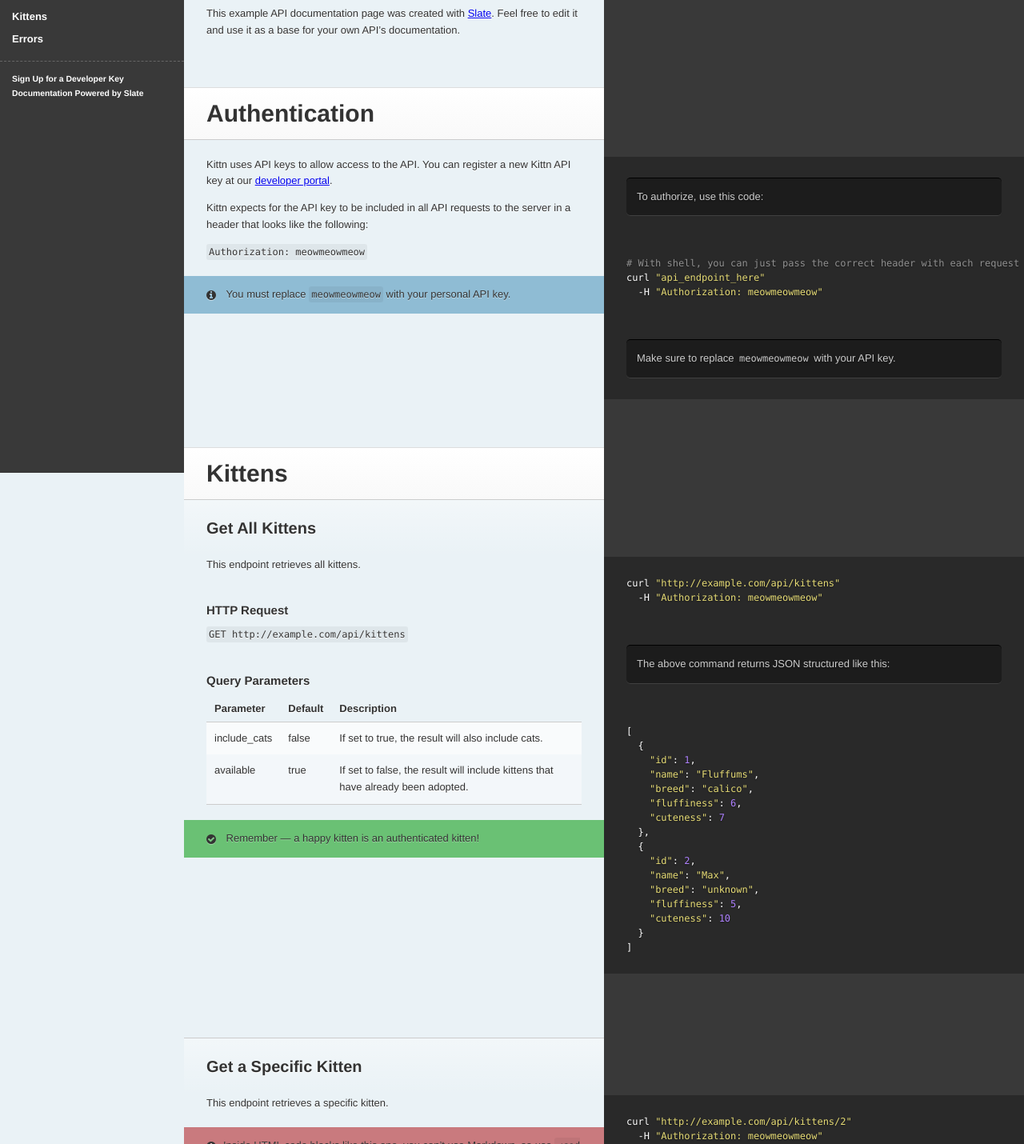
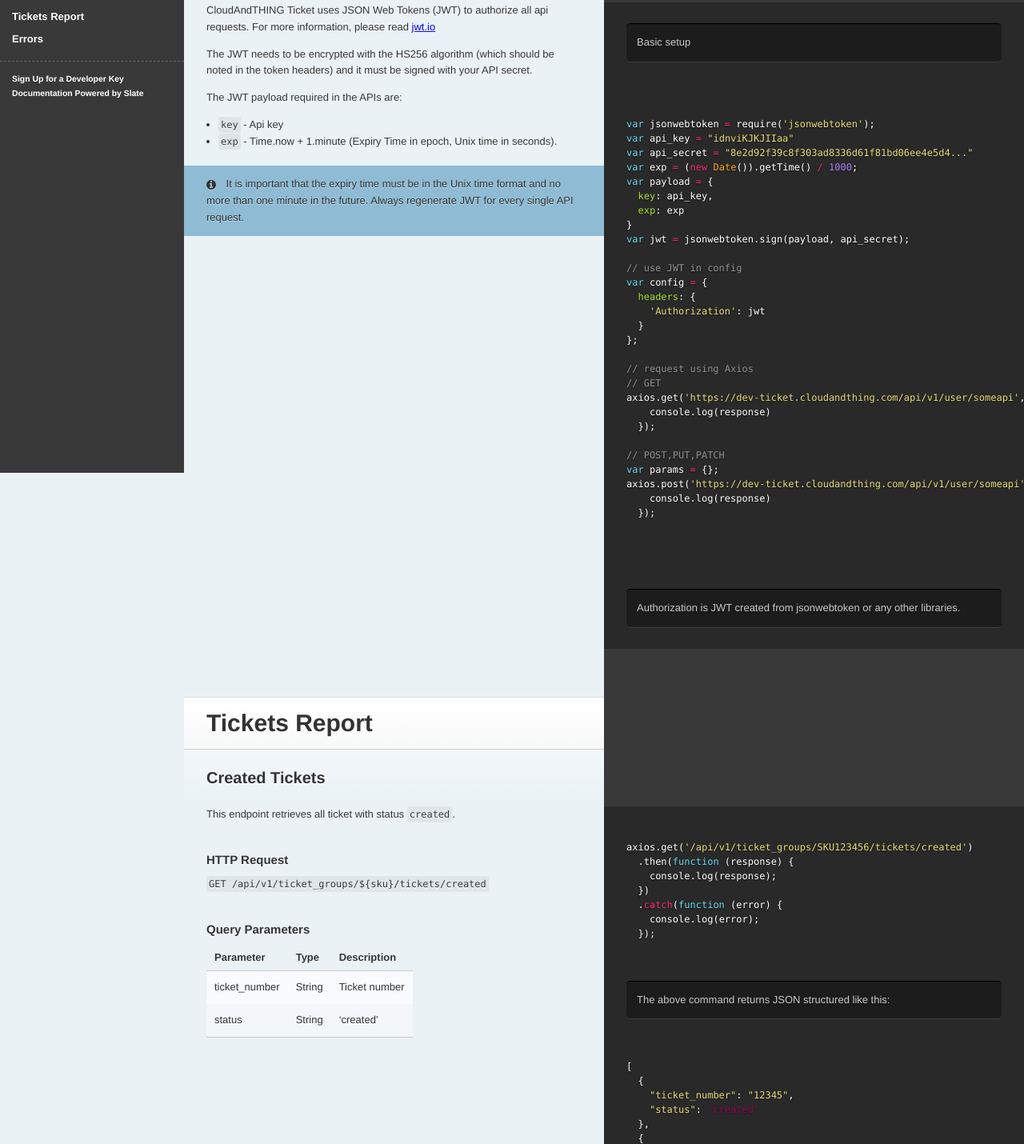
Before and after one commit to ml-cnt/apis, a plain HTML site: page index.html in a window 1280 px wide. Shown: the part 209-1639 px from the top of the page at 80% size. Drawn offline with Linux system fonts and the light colour scheme.

Commit message:
publish: added ticket example
generated from commit a21fd3e44b837336bf05962469b6c7a13bfe0ce4

```diff
--- a/index.html
+++ b/index.html
@@ -200,7 +200,7 @@
       <script src="javascripts/all.js"></script>
   </head>
 
-  <body class="index" data-languages="[&quot;shell&quot;,&quot;ruby&quot;,&quot;python&quot;,&quot;javascript&quot;]">
+  <body class="index" data-languages="[&quot;javascript&quot;]">
     <a href="#" id="nav-button">
       <span>
         NAV
@@ -210,9 +210,6 @@
     <div class="tocify-wrapper">
       <img src="images/logo.png" alt="Logo" />
         <div class="lang-selector">
-              <a href="#" data-language-name="shell">shell</a>
-              <a href="#" data-language-name="ruby">ruby</a>
-              <a href="#" data-language-name="python">python</a>
               <a href="#" data-language-name="javascript">javascript</a>
         </div>
         <div class="search">
@@ -232,159 +229,112 @@
 
           <h1 id="introduction">Introduction</h1>
 
-<p>Welcome to the Kittn API! You can use our API to access Kittn API endpoints, which can get information on various cats, kittens, and breeds in our database.</p>
-
-<p>We have language bindings in Shell, Ruby, and Python! You can view code examples in the dark area to the right, and you can switch the programming language of the examples with the tabs in the top right.</p>
-
-<p>This example API documentation page was created with <a href="https://github.com/tripit/slate">Slate</a>. Feel free to edit it and use it as a base for your own API&rsquo;s documentation.</p>
-
           <h1 id="authentication">Authentication</h1>
 
 <blockquote>
-<p>To authorize, use this code:</p>
+<p>Basic setup</p>
 </blockquote>
-<pre class="highlight ruby tab-ruby"><code><span class="nb">require</span> <span class="s1">'kittn'</span>
+<pre class="highlight javascript tab-javascript"><code>
+<span class="kd">var</span> <span class="nx">jsonwebtoken</span> <span class="o">=</span> <span class="nx">require</span><span class="p">(</span><span class="s1">'jsonwebtoken'</span><span class="p">);</span>
+<span class="kd">var</span> <span class="nx">api_key</span> <span class="o">=</span> <span class="s2">"idnviKJKJIIaa"</span>
+<span class="kd">var</span> <span class="nx">api_secret</span> <span class="o">=</span> <span class="s2">"8e2d92f39c8f303ad8336d61f81bd06ee4e5d4..."</span>
+<span class="kd">var</span> <span class="nx">exp</span> <span class="o">=</span> <span class="p">(</span><span class="k">new</span> <span class="nb">Date</span><span class="p">()).</span><span class="nx">getTime</span><span class="p">()</span> <span class="o">/</span> <span class="mi">1000</span><span class="p">;</span>
+<span class="kd">var</span> <span class="nx">payload</span> <span class="o">=</span> <span class="p">{</span>
+  <span class="na">key</span><span class="p">:</span> <span class="nx">api_key</span><span class="p">,</span>
+  <span class="na">exp</span><span class="p">:</span> <span class="nx">exp</span>
+<span class="p">}</span>
+<span class="kd">var</span> <span class="nx">jwt</span> <span class="o">=</span> <span class="nx">jsonwebtoken</span><span class="p">.</span><span class="nx">sign</span><span class="p">(</span><span class="nx">payload</span><span class="p">,</span> <span class="nx">api_secret</span><span class="p">);</span>
 
-<span class="n">api</span> <span class="o">=</span> <span class="no">Kittn</span><span class="o">::</span><span class="no">APIClient</span><span class="p">.</span><span class="nf">authorize!</span><span class="p">(</span><span class="s1">'meowmeowmeow'</span><span class="p">)</span>
-</code></pre><pre class="highlight python tab-python"><code><span class="kn">import</span> <span class="nn">kittn</span>
+<span class="c1">// use JWT in config</span>
+<span class="kd">var</span> <span class="nx">config</span> <span class="o">=</span> <span class="p">{</span>
+  <span class="na">headers</span><span class="p">:</span> <span class="p">{</span>
+    <span class="s1">'Authorization'</span><span class="p">:</span> <span class="nx">jwt</span>
+  <span class="p">}</span>
+<span class="p">};</span>
 
-<span class="n">api</span> <span class="o">=</span> <span class="n">kittn</span><span class="o">.</span><span class="n">authorize</span><span class="p">(</span><span class="s">'meowmeowmeow'</span><span class="p">)</span>
-</code></pre><pre class="highlight shell tab-shell"><code><span class="c"># With shell, you can just pass the correct header with each request</span>
-curl <span class="s2">"api_endpoint_here"</span>
-  -H <span class="s2">"Authorization: meowmeowmeow"</span>
-</code></pre><pre class="highlight javascript tab-javascript"><code><span class="kr">const</span> <span class="nx">kittn</span> <span class="o">=</span> <span class="nx">require</span><span class="p">(</span><span class="s1">'kittn'</span><span class="p">);</span>
+<span class="c1">// request using Axios</span>
+<span class="c1">// GET</span>
+<span class="nx">axios</span><span class="p">.</span><span class="nx">get</span><span class="p">(</span><span class="s1">'https://dev-ticket.cloudandthing.com/api/v1/user/someapi'</span><span class="p">,</span> <span class="nx">config</span><span class="p">).</span><span class="nx">then</span><span class="p">(</span><span class="kd">function</span><span class="p">(</span><span class="nx">response</span><span class="p">){</span>
+    <span class="nx">console</span><span class="p">.</span><span class="nx">log</span><span class="p">(</span><span class="nx">response</span><span class="p">)</span>
+  <span class="p">});</span>
 
-<span class="kd">let</span> <span class="nx">api</span> <span class="o">=</span> <span class="nx">kittn</span><span class="p">.</span><span class="nx">authorize</span><span class="p">(</span><span class="s1">'meowmeowmeow'</span><span class="p">);</span>
+<span class="c1">// POST,PUT,PATCH</span>
+<span class="kd">var</span> <span class="nx">params</span> <span class="o">=</span> <span class="p">{};</span>
+<span class="nx">axios</span><span class="p">.</span><span class="nx">post</span><span class="p">(</span><span class="s1">'https://dev-ticket.cloudandthing.com/api/v1/user/someapi'</span><span class="p">,</span> <span class="nx">params</span><span class="p">,</span> <span class="nx">config</span><span class="p">).</span><span class="nx">then</span><span class="p">(</span><span class="kd">function</span><span class="p">(</span><span class="nx">response</span><span class="p">){</span>
+    <span class="nx">console</span><span class="p">.</span><span class="nx">log</span><span class="p">(</span><span class="nx">response</span><span class="p">)</span>
+  <span class="p">});</span>
+
+
 </code></pre>
 <blockquote>
-<p>Make sure to replace <code class="prettyprint">meowmeowmeow</code> with your API key.</p>
+<p>Authorization is JWT created from jsonwebtoken or any other libraries.</p>
 </blockquote>
 
-<p>Kittn uses API keys to allow access to the API. You can register a new Kittn API key at our <a href="http://example.com/developers">developer portal</a>.</p>
+<p>CloudAndTHING Ticket uses JSON Web Tokens (JWT) to authorize all api requests. For more information, please read <a href="https://jwt.io">jwt.io</a></p>
 
-<p>Kittn expects for the API key to be included in all API requests to the server in a header that looks like the following:</p>
+<p>The JWT needs to be encrypted with the HS256 algorithm (which should be noted in the token headers) and it must be signed with your API secret.</p>
 
-<p><code class="prettyprint">Authorization: meowmeowmeow</code></p>
+<p>The JWT payload required in the APIs are:</p>
+
+<ul>
+<li><code class="prettyprint">key</code> - Api key</li>
+<li><code class="prettyprint">exp</code> - Time.now + 1.minute (Expiry Time in epoch, Unix time in seconds).</li>
+</ul>
 
 <aside class="notice">
-You must replace <code>meowmeowmeow</code> with your personal API key.
+It is important that the expiry time must be in the Unix time format and no more than one minute in the future. Always regenerate JWT for every single API request.
 </aside>
 
-          <h1 id="kittens">Kittens</h1>
+          <h1 id="tickets-report">Tickets Report</h1>
 
-<h2 id="get-all-kittens">Get All Kittens</h2>
-<pre class="highlight ruby tab-ruby"><code><span class="nb">require</span> <span class="s1">'kittn'</span>
-
-<span class="n">api</span> <span class="o">=</span> <span class="no">Kittn</span><span class="o">::</span><span class="no">APIClient</span><span class="p">.</span><span class="nf">authorize!</span><span class="p">(</span><span class="s1">'meowmeowmeow'</span><span class="p">)</span>
-<span class="n">api</span><span class="p">.</span><span class="nf">kittens</span><span class="p">.</span><span class="nf">get</span>
-</code></pre><pre class="highlight python tab-python"><code><span class="kn">import</span> <span class="nn">kittn</span>
-
-<span class="n">api</span> <span class="o">=</span> <span class="n">kittn</span><span class="o">.</span><span class="n">authorize</span><span class="p">(</span><span class="s">'meowmeowmeow'</span><span class="p">)</span>
-<span class="n">api</span><span class="o">.</span><span class="n">kittens</span><span class="o">.</span><span class="n">get</span><span class="p">()</span>
-</code></pre><pre class="highlight shell tab-shell"><code>curl <span class="s2">"http://example.com/api/kittens"</span>
-  -H <span class="s2">"Authorization: meowmeowmeow"</span>
-</code></pre><pre class="highlight javascript tab-javascript"><code><span class="kr">const</span> <span class="nx">kittn</span> <span class="o">=</span> <span class="nx">require</span><span class="p">(</span><span class="s1">'kittn'</span><span class="p">);</span>
-
-<span class="kd">let</span> <span class="nx">api</span> <span class="o">=</span> <span class="nx">kittn</span><span class="p">.</span><span class="nx">authorize</span><span class="p">(</span><span class="s1">'meowmeowmeow'</span><span class="p">);</span>
-<span class="kd">let</span> <span class="nx">kittens</span> <span class="o">=</span> <span class="nx">api</span><span class="p">.</span><span class="nx">kittens</span><span class="p">.</span><span class="nx">get</span><span class="p">();</span>
+          <h2 id="created-tickets">Created Tickets</h2>
+<pre class="highlight javascript tab-javascript"><code>
+<span class="nx">axios</span><span class="p">.</span><span class="nx">get</span><span class="p">(</span><span class="s1">'/api/v1/ticket_groups/SKU123456/tickets/created'</span><span class="p">)</span>
+  <span class="p">.</span><span class="nx">then</span><span class="p">(</span><span class="kd">function</span> <span class="p">(</span><span class="nx">response</span><span class="p">)</span> <span class="p">{</span>
+    <span class="nx">console</span><span class="p">.</span><span class="nx">log</span><span class="p">(</span><span class="nx">response</span><span class="p">);</span>
+  <span class="p">})</span>
+  <span class="p">.</span><span class="k">catch</span><span class="p">(</span><span class="kd">function</span> <span class="p">(</span><span class="nx">error</span><span class="p">)</span> <span class="p">{</span>
+    <span class="nx">console</span><span class="p">.</span><span class="nx">log</span><span class="p">(</span><span class="nx">error</span><span class="p">);</span>
+  <span class="p">});</span>
 </code></pre>
 <blockquote>
 <p>The above command returns JSON structured like this:</p>
 </blockquote>
 <pre class="highlight json tab-json"><code><span class="p">[</span><span class="w">
   </span><span class="p">{</span><span class="w">
-    </span><span class="s2">"id"</span><span class="p">:</span><span class="w"> </span><span class="mi">1</span><span class="p">,</span><span class="w">
-    </span><span class="s2">"name"</span><span class="p">:</span><span class="w"> </span><span class="s2">"Fluffums"</span><span class="p">,</span><span class="w">
-    </span><span class="s2">"breed"</span><span class="p">:</span><span class="w"> </span><span class="s2">"calico"</span><span class="p">,</span><span class="w">
-    </span><span class="s2">"fluffiness"</span><span class="p">:</span><span class="w"> </span><span class="mi">6</span><span class="p">,</span><span class="w">
-    </span><span class="s2">"cuteness"</span><span class="p">:</span><span class="w"> </span><span class="mi">7</span><span class="w">
+    </span><span class="s2">"ticket_number"</span><span class="p">:</span><span class="w"> </span><span class="s2">"12345"</span><span class="p">,</span><span class="w">
+    </span><span class="s2">"status"</span><span class="p">:</span><span class="w"> </span><span class="err">'created'</span><span class="w">
   </span><span class="p">},</span><span class="w">
   </span><span class="p">{</span><span class="w">
-    </span><span class="s2">"id"</span><span class="p">:</span><span class="w"> </span><span class="mi">2</span><span class="p">,</span><span class="w">
-    </span><span class="s2">"name"</span><span class="p">:</span><span class="w"> </span><span class="s2">"Max"</span><span class="p">,</span><span class="w">
-    </span><span class="s2">"breed"</span><span class="p">:</span><span class="w"> </span><span class="s2">"unknown"</span><span class="p">,</span><span class="w">
-    </span><span class="s2">"fluffiness"</span><span class="p">:</span><span class="w"> </span><span class="mi">5</span><span class="p">,</span><span class="w">
-    </span><span class="s2">"cuteness"</span><span class="p">:</span><span class="w"> </span><span class="mi">10</span><span class="w">
+    </span><span class="s2">"ticket_number"</span><span class="p">:</span><span class="w"> </span><span class="s2">"12346"</span><span class="p">,</span><span class="w">
+    </span><span class="s2">"status"</span><span class="p">:</span><span class="w"> </span><span class="err">'created'</span><span class="w">
   </span><span class="p">}</span><span class="w">
 </span><span class="p">]</span><span class="w">
 </span></code></pre>
-<p>This endpoint retrieves all kittens.</p>
+<p>This endpoint retrieves all ticket with status <code class="prettyprint">created</code>.</p>
 
 <h3 id="http-request">HTTP Request</h3>
 
-<p><code class="prettyprint">GET http://example.com/api/kittens</code></p>
+<p><code class="prettyprint">GET /api/v1/ticket_groups/${sku}/tickets/created</code></p>
 
 <h3 id="query-parameters">Query Parameters</h3>
 
 <table><thead>
 <tr>
 <th>Parameter</th>
-<th>Default</th>
+<th>Type</th>
 <th>Description</th>
 </tr>
 </thead><tbody>
 <tr>
-<td>include_cats</td>
-<td>false</td>
-<td>If set to true, the result will also include cats.</td>
+<td>ticket_number</td>
+<td>String</td>
+<td>Ticket number</td>
 </tr>
 <tr>
-<td>available</td>
-<td>true</td>
-<td>If set to false, the result will include kittens that have already been adopted.</td>
-</tr>
-</tbody></table>
-
-<aside class="success">
-Remember — a happy kitten is an authenticated kitten!
-</aside>
-
-<h2 id="get-a-specific-kitten">Get a Specific Kitten</h2>
-<pre class="highlight ruby tab-ruby"><code><span class="nb">require</span> <span class="s1">'kittn'</span>
-
-<span class="n">api</span> <span class="o">=</span> <span class="no">Kittn</span><span class="o">::</span><span class="no">APIClient</span><span class="p">.</span><span class="nf">authorize!</span><span class="p">(</span><span class="s1">'meowmeowmeow'</span><span class="p">)</span>
-<span class="n">api</span><span class="p">.</span><span class="nf">kittens</span><span class="p">.</span><span class="nf">get</span><span class="p">(</span><span class="mi">2</span><span class="p">)</span>
-</code></pre><pre class="highlight python tab-python"><code><span class="kn">import</span> <span class="nn">kittn</span>
-
-<span class="n">api</span> <span class="o">=</span> <span class="n">kittn</span><span class="o">.</span><span class="n">authorize</span><span class="p">(</span><span class="s">'meowmeowmeow'</span><span class="p">)</span>
-<span class="n">api</span><span class="o">.</span><span class="n">kittens</span><span class="o">.</span><span class="n">get</span><span class="p">(</span><span class="mi">2</span><span class="p">)</span>
-</code></pre><pre class="highlight shell tab-shell"><code>curl <span class="s2">"http://example.com/api/kittens/2"</span>
-  -H <span class="s2">"Authorization: meowmeowmeow"</span>
-</code></pre><pre class="highlight javascript tab-javascript"><code><span class="kr">const</span> <span class="nx">kittn</span> <span class="o">=</span> <span class="nx">require</span><span class="p">(</span><span class="s1">'kittn'</span><span class="p">);</span>
-
-<span class="kd">let</span> <span class="nx">api</span> <span class="o">=</span> <span class="nx">kittn</span><span class="p">.</span><span class="nx">authorize</span><span class="p">(</span><span class="s1">'meowmeowmeow'</span><span class="p">);</span>
-<span class="kd">let</span> <span class="nx">max</span> <span class="o">=</span> <span class="nx">api</span><span class="p">.</span><span class="nx">kittens</span><span class="p">.</span><span class="nx">get</span><span class="p">(</span><span class="mi">2</span><span class="p">);</span>
-</code></pre>
-<blockquote>
-<p>The above command returns JSON structured like this:</p>
-</blockquote>
-<pre class="highlight json tab-json"><code><span class="p">{</span><span class="w">
-  </span><span class="s2">"id"</span><span class="p">:</span><span class="w"> </span><span class="mi">2</span><span class="p">,</span><span class="w">
-  </span><span class="s2">"name"</span><span class="p">:</span><span class="w"> </span><span class="s2">"Max"</span><span class="p">,</span><span class="w">
-  </span><span class="s2">"breed"</span><span class="p">:</span><span class="w"> </span><span class="s2">"unknown"</span><span class="p">,</span><span class="w">
-  </span><span class="s2">"fluffiness"</span><span class="p">:</span><span class="w"> </span><span class="mi">5</span><span class="p">,</span><span class="w">
-  </span><span class="s2">"cuteness"</span><span class="p">:</span><span class="w"> </span><span class="mi">10</span><span class="w">
-</span><span class="p">}</span><span class="w">
-</span></code></pre>
-<p>This endpoint retrieves a specific kitten.</p>
-
-<aside class="warning">Inside HTML code blocks like this one, you can&rsquo;t use Markdown, so use <code>&lt;code&gt;</code> blocks to denote code.</aside>
-
-<h3 id="http-request">HTTP Request</h3>
-
-<p><code class="prettyprint">GET http://example.com/kittens/&lt;ID&gt;</code></p>
-
-<h3 id="url-parameters">URL Parameters</h3>
-
-<table><thead>
-<tr>
-<th>Parameter</th>
-<th>Description</th>
-</tr>
-</thead><tbody>
-<tr>
-<td>ID</td>
-<td>The ID of the kitten to retrieve</td>
+<td>status</td>
+<td>String</td>
+<td>&lsquo;created&rsquo;</td>
 </tr>
 </tbody></table>
 
@@ -402,7 +352,7 @@ Remember — a happy kitten is an authenticated kitten!
 </thead><tbody>
 <tr>
 <td>400</td>
-<td>Bad Request &ndash; Your request sucks</td>
+<td>Bad Request &ndash; Invalid Request</td>
 </tr>
 <tr>
 <td>401</td>
@@ -449,9 +399,6 @@ Remember — a happy kitten is an authenticated kitten!
       </div>
       <div class="dark-box">
           <div class="lang-selector">
-                <a href="#" data-language-name="shell">shell</a>
-                <a href="#" data-language-name="ruby">ruby</a>
-                <a href="#" data-language-name="python">python</a>
                 <a href="#" data-language-name="javascript">javascript</a>
           </div>
       </div>
```
Also changed, not shown: 1 other file.
